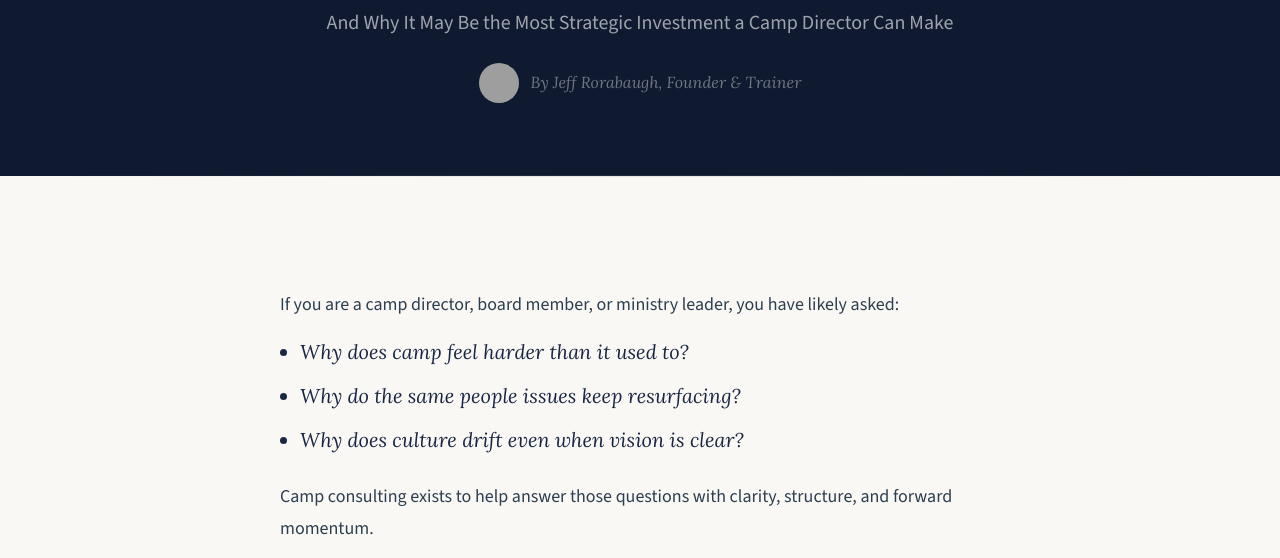
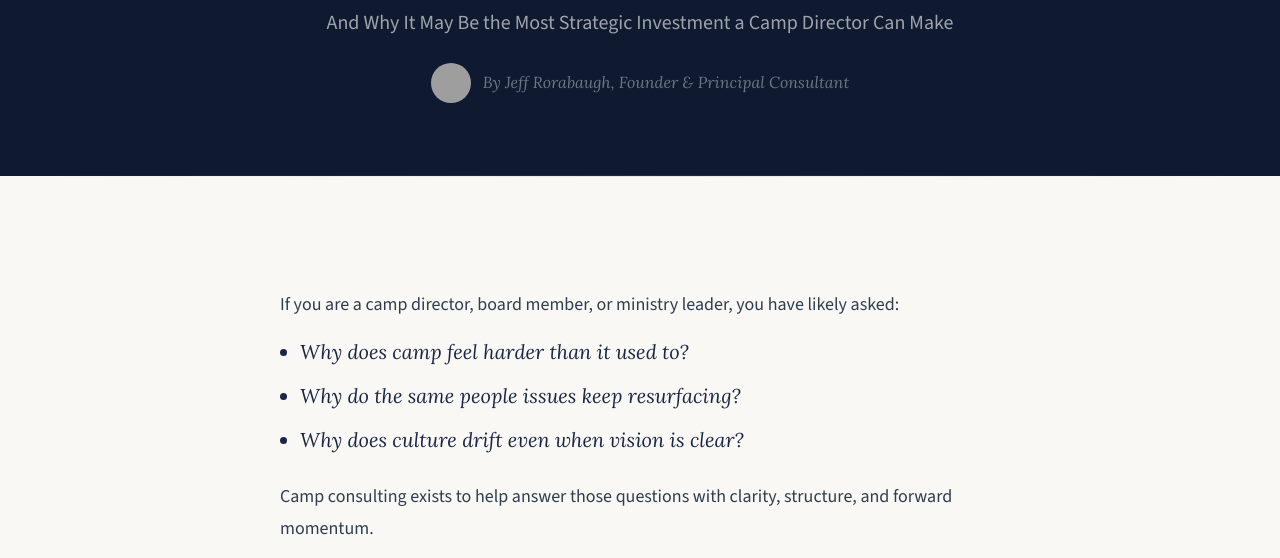
Before and after one commit to fhlcreative/happy-camper-consulting, a website: page insights/what-is-camp-consulting/index.html in a window 1280 px wide. Shown: the part 230-788 px from the top of the page. Drawn offline with nearby package versions, Linux system fonts and the light colour scheme; grey boxes are pictures that could not be loaded.

Commit message:
Update Jeff's title to Founder & Principal Consultant
Co-Authored-By: Claude Opus 4.6 <noreply@anthropic.com>

```diff
--- a/insights/what-is-camp-consulting/index.html
+++ b/insights/what-is-camp-consulting/index.html
@@ -479,7 +479,7 @@
     <p class="reveal">And Why It May Be the Most Strategic Investment a Camp Director Can Make</p>
     <div class="hero-byline reveal">
       <img src="https://happycamperconsultant.com/resources/bio_pics/director_jeff.JPG" alt="Jeff Rorabaugh" class="hero-byline__avatar" width="40" height="40">
-      <span class="hero-byline__text">By Jeff Rorabaugh, Founder &amp; Trainer</span>
+      <span class="hero-byline__text">By Jeff Rorabaugh, Founder &amp; Principal Consultant</span>
     </div>
   </section>
 
```
